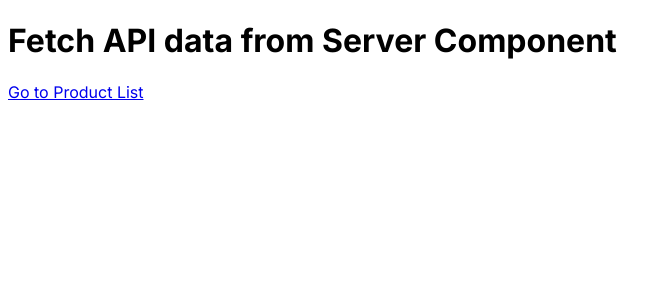
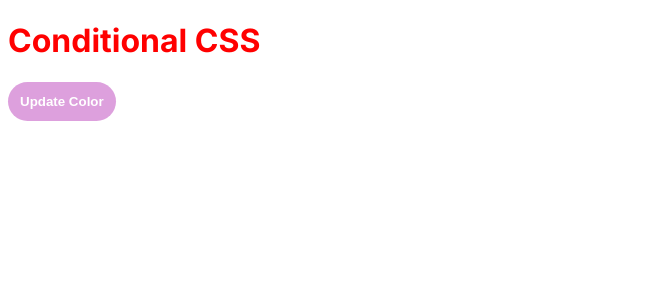
Before and after one commit to sushantskb/Next.Js_Tutorial, a Next.js app: page / in a window 1280 px wide. Shown: the top 300 px of the page, without its empty margins (0-672 px from the left). Built offline with nearby package versions, Linux system fonts and the light colour scheme.

Commit message:
conditional css in next js

```diff
--- a/src/app/page.js
+++ b/src/app/page.js
@@ -1,9 +1,19 @@
+"use client"
 import Link from "next/link";
-
+import style from "./style.module.css";
+import { useState } from "react";
 const Home = () => {
+  const [color, setColor] = useState("red");
+  const handleClick = () => {
+    setColor("color")
+  }
   return <div>
-    <h1>Fetch API data from Server Component</h1>
-    <Link href="/productlist">Go to Product List</Link>
+    <h1
+      className={color == "red" ? style.red : style.green}
+    >
+      Conditional CSS
+    </h1>
+    <button className={style.btn} onClick={handleClick}>Update Color</button>
   </div>
 }
 
--- /dev/null
+++ b/src/app/style.module.css
@@ -0,0 +1,16 @@
+.red{
+    color: red;
+}
+
+.green{
+    color: green;
+}
+.btn{
+    background: plum;
+    padding: 12px 12px;
+    color: white;
+    border: none;
+    font-weight: 700;
+    border: none;
+    border-radius: 30px;
+}
```
Also changed, not shown: src/app/productlist/page.js (deleted, +0 -36 lines), src/app/productlist/product.js (deleted, +0 -36 lines), src/app/productlist/style/custom.module.css (deleted, +0 -21 lines).
